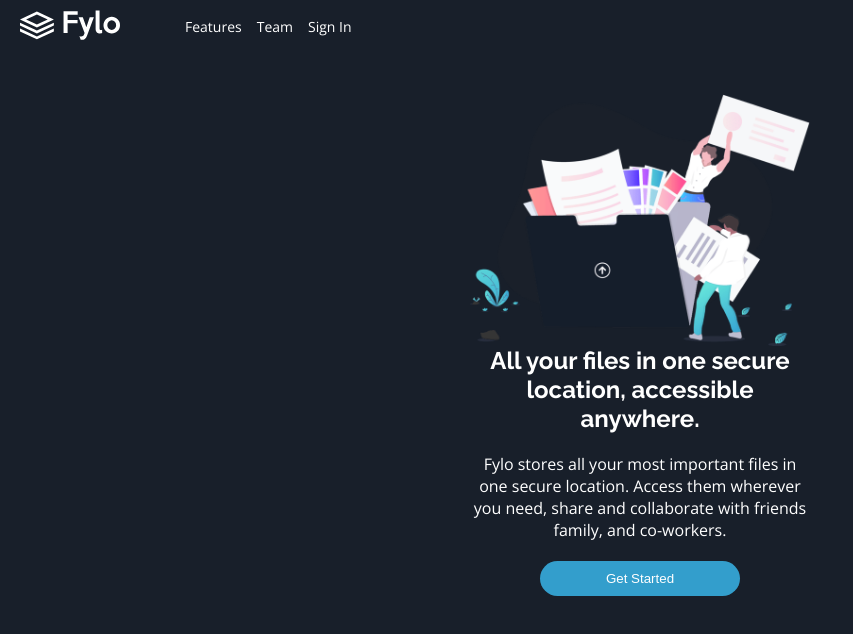
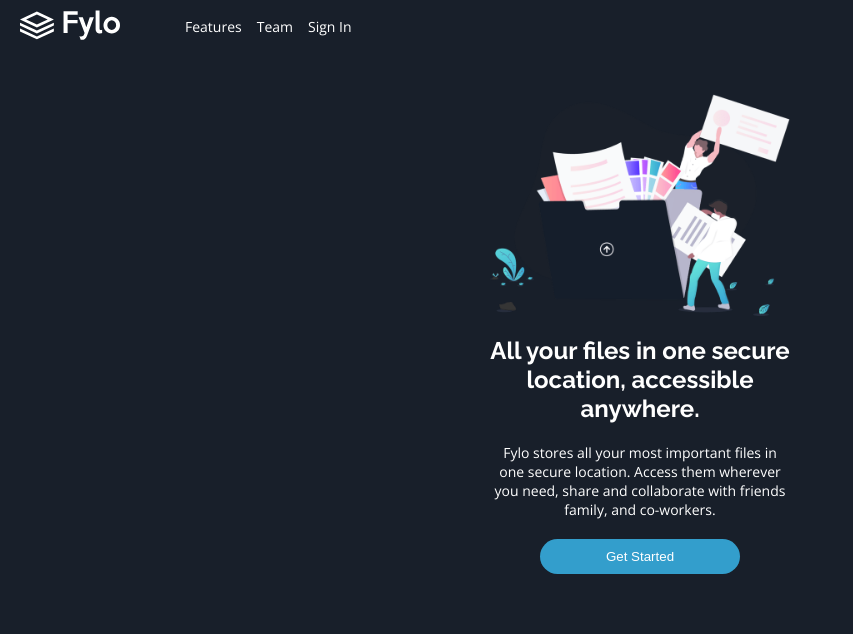
Before and after one commit to CarlosESRosa/Frontend-Mentor, a React (Create React App) app in the folder fylo-landing-page/: page / in a window 1280 px wide. Shown: the top 634 px of the page, without its empty margins (0-853 px from the left). Built offline with nearby package versions, Linux system fonts and the light colour scheme.

Commit message:
fix: :art: Fix Get Started section componentization

```diff
--- a/fylo-landing-page/src/App.js
+++ b/fylo-landing-page/src/App.js
@@ -1,13 +1,27 @@
+import Header from "./components/Header/Header.js";
+import ilustrationIntro from "./images/illustration-intro.png";
+
 import "./css/App.css";
 import "./css/Config.css";
-import Header from "./components/Header/Header.js";
-import GetStarted from "./components/GetStarted/GetStarted";
+import "./css/GetStarted.css";
+import Button from "./components/Button/Button1.js";
 
 function App() {
   return (
     <main>
       <Header />
-      <GetStarted />
+      <div className="getStarted">
+        <img src={ilustrationIntro}></img>
+        <h1 className="main-title">
+          All your files in one secure location, accessible anywhere.
+        </h1>
+        <p className="basic-text">
+          Fylo stores all your most important files in one secure location.
+          Access them wherever you need, share and collaborate with friends
+          family, and co-workers.
+        </p>
+        <Button text="Get Started" />
+      </div>
     </main>
   );
 }
--- /dev/null
+++ b/fylo-landing-page/src/components/Button/Button1.css
@@ -0,0 +1,10 @@
+.get-started-button {
+  background-color: var(--blue);
+  color: var(--Neutral);
+  padding: 10px;
+  border-radius: 20px;
+  border: none;
+  width: 200px;
+  margin: auto;
+  margin-top: 20px;
+}
--- /dev/null
+++ b/fylo-landing-page/src/components/Button/Button1.js
@@ -0,0 +1,11 @@
+import React from "react";
+
+import "./Button1.css";
+
+export default function Button({ text }) {
+  return (
+    <div>
+      <button className="get-started-button">{text}</button>
+    </div>
+  );
+}
--- a/fylo-landing-page/src/components/GetStarted/GetStarted.js
+++ /dev/null
@@ -1,21 +0,0 @@
-import React from "react";
-import "./GetStarted.css";
-
-import ilustrationIntro from "../../images/illustration-intro.png";
-
-export default function GetStarted() {
-  return (
-    <div className="getStarted">
-      <img src={ilustrationIntro}></img>
-      <h1 className="main-title">
-        All your files in one secure location, accessible anywhere.
-      </h1>
-      <p className="basic-text">
-        Fylo stores all your most important files in one secure location. Access
-        them wherever you need, share and collaborate with friends family, and
-        co-workers.
-      </p>
-      <button className="get-started-button">Get Started</button>
-    </div>
-  );
-}
--- a/fylo-landing-page/src/components/GetStarted/GetStarted.css
+++ b/fylo-landing-page/src/css/GetStarted.css
@@ -2,13 +2,14 @@
   display: flex;
   flex-direction: column;
   margin: auto;
-  width: 340px;
+  width: 300px;
   text-align: center;
   margin-top: 40px;
 }
 
 .getStarted img {
   width: 100%;
+  margin-bottom: 20px;
 }
 
 .getStarted .main-title {
@@ -21,17 +22,6 @@
 .getStarted .basic-text {
   color: var(--Neutral);
   font-weight: 400;
-  font-size: 16px;
+  font-size: 14px;
   margin-top: 20px;
 }
-
-.getStarted .get-started-button {
-  background-color: var(--blue);
-  color: var(--Neutral);
-  padding: 10px;
-  border-radius: 20px;
-  border: none;
-  width: 200px;
-  margin: auto;
-  margin-top: 20px;
-}
```
